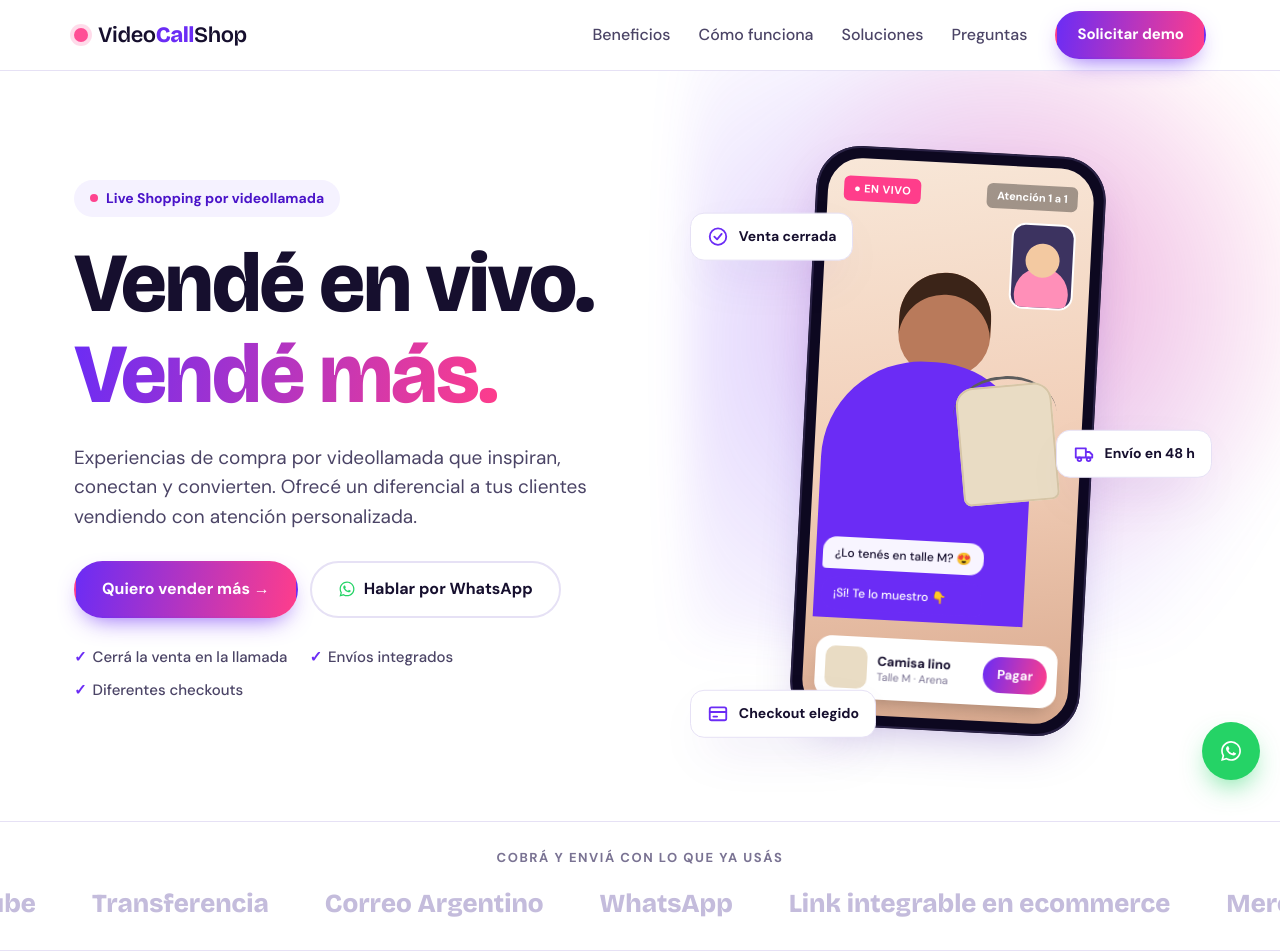
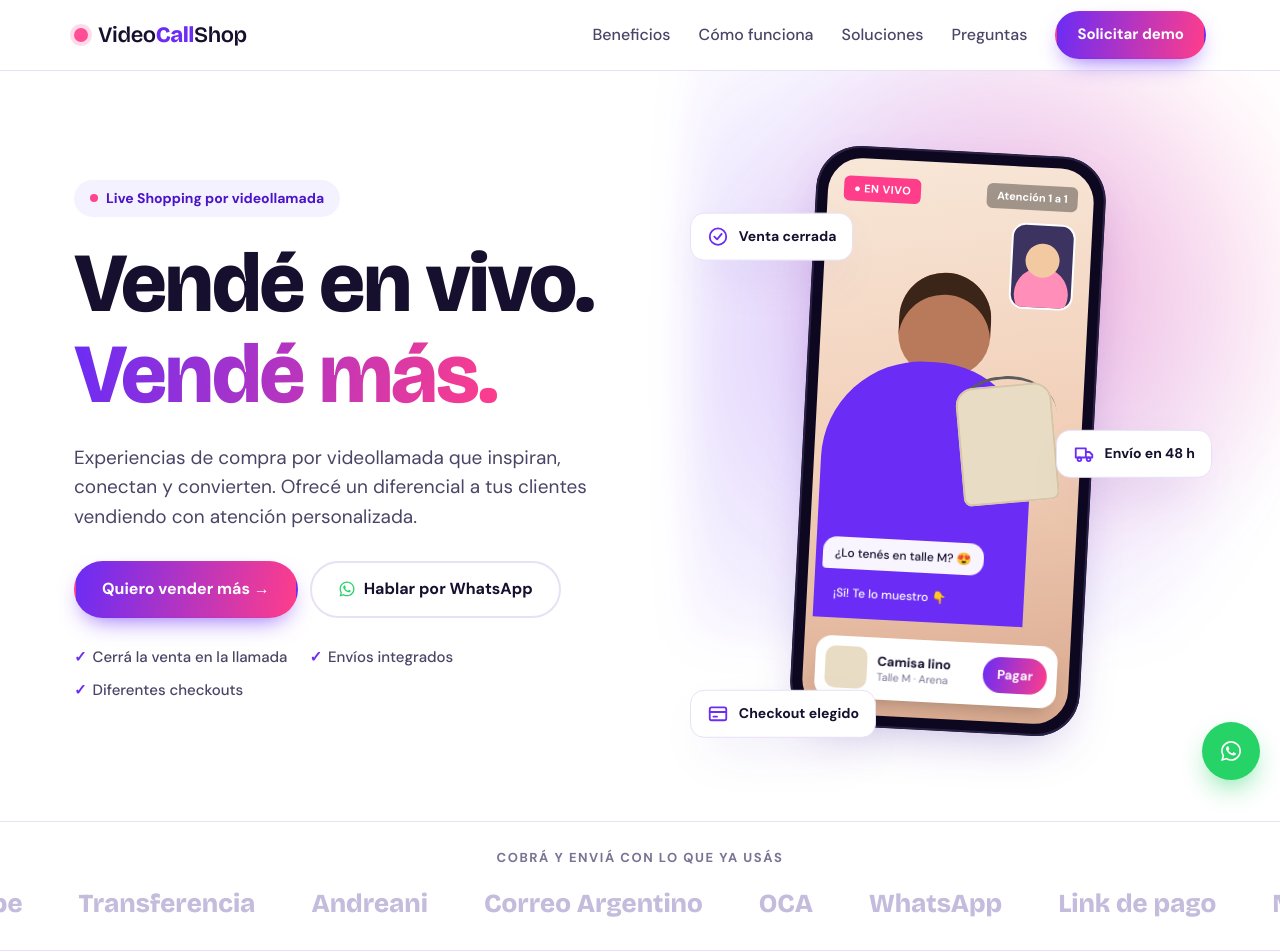
Before and after one commit to martincanavesalt/videocallshop-negocios, a React (Create React App) app: page / in a window 1280 px wide. Shown: the top 952 px of the page. Built offline with nearby package versions, Linux system fonts and the light colour scheme; no server answers.

Commit message:
La web se muestra aunque falten las claves de Supabase

```diff
--- a/src/components/Landing.jsx
+++ b/src/components/Landing.jsx
@@ -21,9 +21,11 @@ const INTEGRACIONES = [
   "Mercado Pago",
   "Tiendanube",
   "Transferencia",
+  "Andreani",
   "Correo Argentino",
+  "OCA",
   "WhatsApp",
-  "Link integrable en ecommerce",
+  "Link de pago",
 ];
 
 const BENEFICIOS = [
@@ -146,6 +148,12 @@ export default function Landing() {
   const handleSubmit = async (e) => {
     e.preventDefault();
     setStatus("sending");
+
+    if (!supabase) {
+      console.error("Supabase no está configurado (faltan las claves).");
+      setStatus("error");
+      return;
+    }
 
     const { error } = await supabase.from("leads").insert([{ ...form }]);
 
--- a/src/supabaseClient.js
+++ b/src/supabaseClient.js
@@ -1,14 +1,17 @@
 import { createClient } from "@supabase/supabase-js";
 
-// Estas dos variables se cargan desde el archivo .env (ver .env.example).
+// Estas dos variables se cargan desde el archivo .env (local) o desde los
+// "secrets" del repo en GitHub (Settings -> Secrets and variables -> Actions).
 // Nunca pongas acá la clave "service_role" de Supabase, solo la "anon public".
 const supabaseUrl = process.env.REACT_APP_SUPABASE_URL;
 const supabaseAnonKey = process.env.REACT_APP_SUPABASE_ANON_KEY;
 
-if (!supabaseUrl || !supabaseAnonKey) {
+// Si faltan las claves, la web se muestra igual; solo el formulario no guarda.
+export const supabase =
+  supabaseUrl && supabaseAnonKey ? createClient(supabaseUrl, supabaseAnonKey) : null;
+
+if (!supabase) {
   console.warn(
-    "Faltan las variables REACT_APP_SUPABASE_URL / REACT_APP_SUPABASE_ANON_KEY. Revisá tu archivo .env"
+    "Faltan REACT_APP_SUPABASE_URL / REACT_APP_SUPABASE_ANON_KEY: el formulario no va a guardar leads."
   );
 }
-
-export const supabase = createClient(supabaseUrl, supabaseAnonKey);
```
